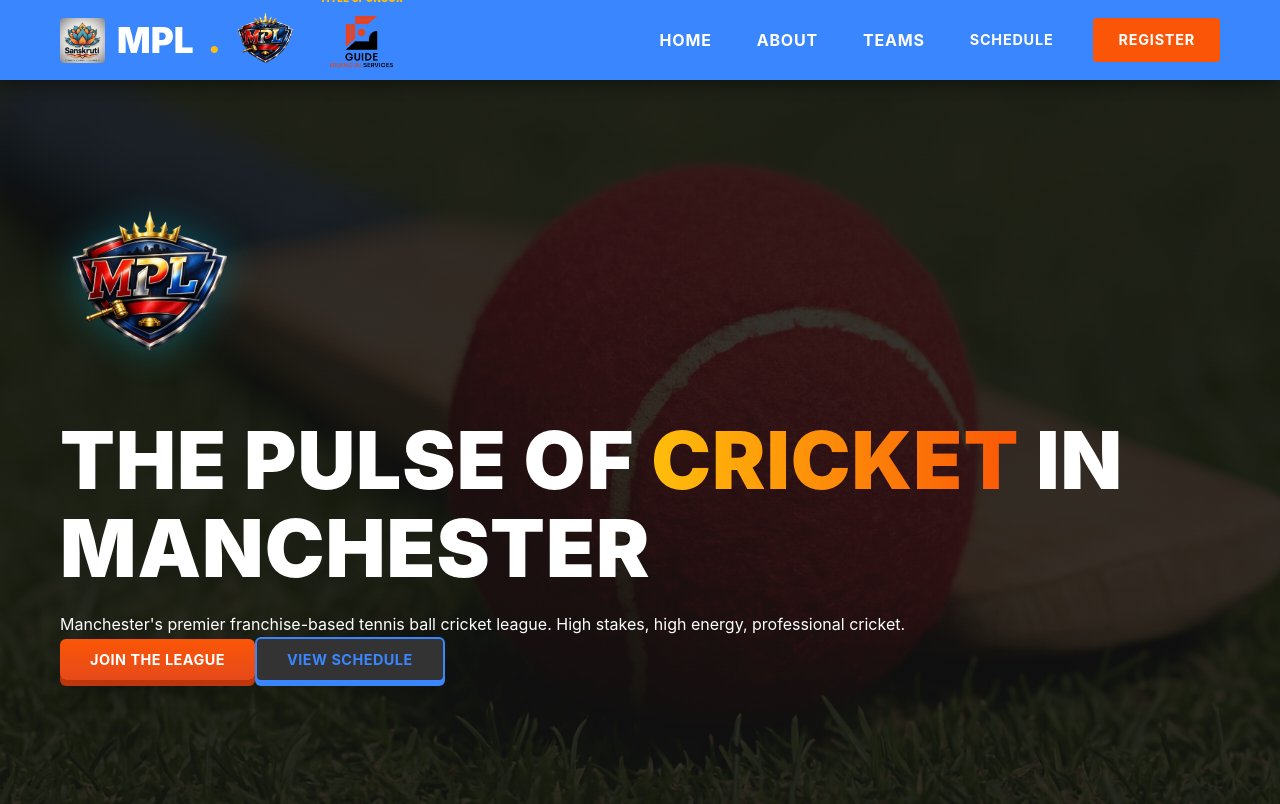
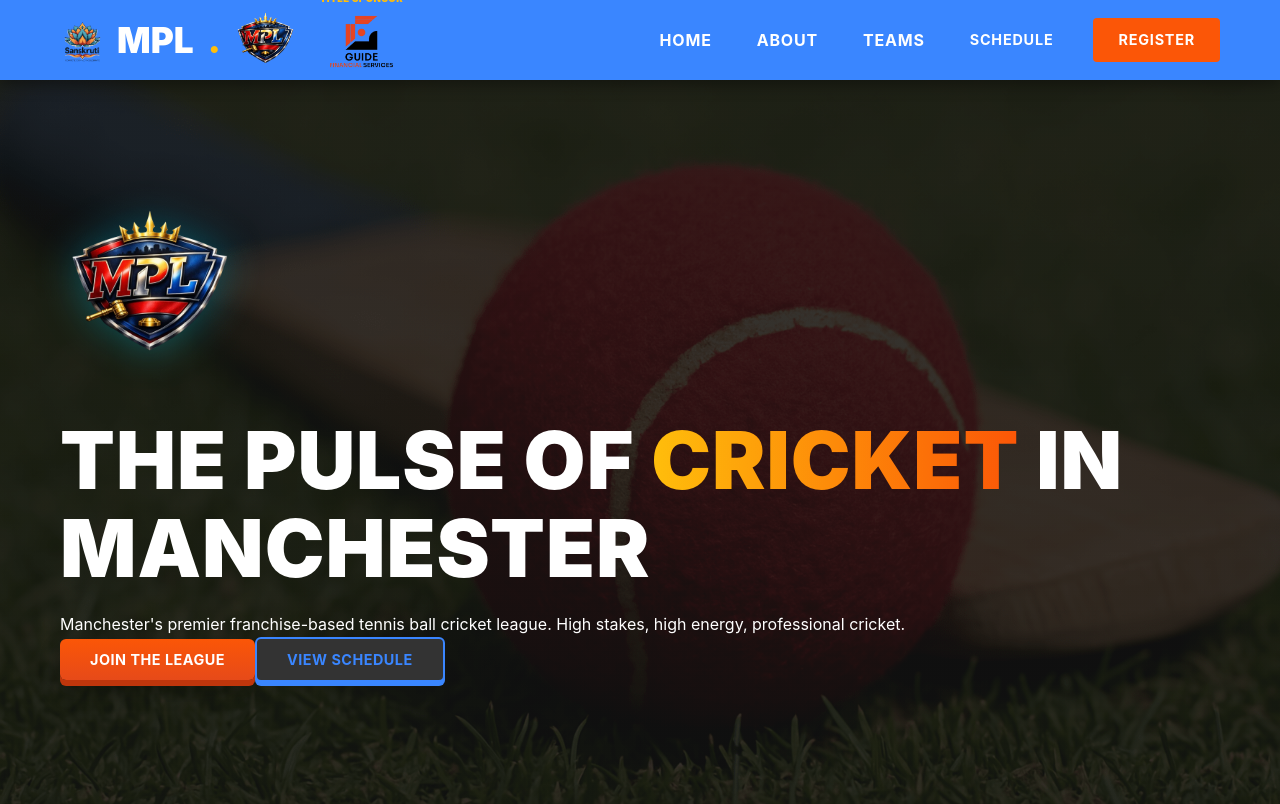
Before and after one commit to anandtanwar-web/mpl, a React (Vite) app: page / in a window 1280 px wide. Shown: the top 804 px of the page. Built offline with nearby package versions, Linux system fonts and the light colour scheme.

Commit message:
feat: use transparent png for sanskruti logo

```diff
--- a/src/components/Footer.tsx
+++ b/src/components/Footer.tsx
@@ -31,7 +31,7 @@ const Footer: React.FC = () => {
     <footer className="footer" id="contact">
       <div className="container footer-grid">
         <div className="footer-info">
-          <img src="/sanskruti-logo.jpg" alt="Sanskruti Logo" className="footer-logo" />
+          <img src="/sanskruti-logo.png" alt="Sanskruti Logo" className="footer-logo" />
           <div className="logo-group">
             <div className="logo" onClick={handleHomeClick} style={{ cursor: 'pointer' }}>
               MPL<span className="dot">.</span>
--- a/src/components/Navbar.tsx
+++ b/src/components/Navbar.tsx
@@ -31,7 +31,7 @@ const Navbar: React.FC = () => {
     <nav className="navbar">
       <div className="container nav-container">
         <div className="logo" onClick={handleHomeClick}>
-          <img src="/sanskruti-logo.jpg" alt="Sanskruti Logo" className="sanskruti-logo" />
+          <img src="/sanskruti-logo.png" alt="Sanskruti Logo" className="sanskruti-logo" />
           MPL<span className="dot">.</span>
           <img src="/mpl-logo.png" alt="MPL Logo" className="mpl-logo-nav" />
           <div className="sponsor-nav-group">
```
Also changed, not shown: public/sanskruti-logo.png (added).
